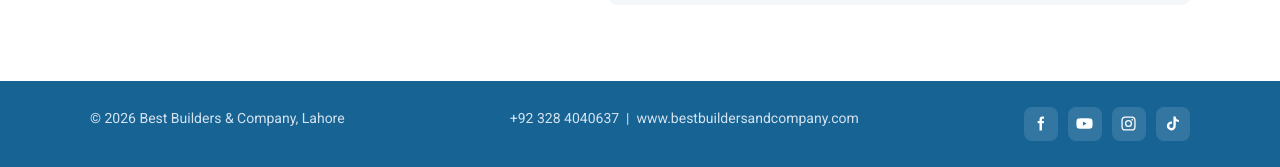
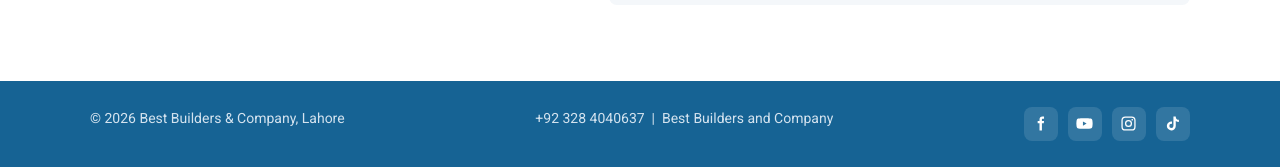
Before and after one commit to muahmmadwa7i/best-builders-website, a plain HTML site: page index.html in a window 1280 px wide. Shown: the part 4580-4747 px from the top of the page. Drawn offline with Linux system fonts and the light colour scheme.

Commit message:
Point footer link to live Vercel site
Co-Authored-By: Claude Opus 5.5 <noreply@anthropic.com>

```diff
--- a/index.html
+++ b/index.html
@@ -348,7 +348,7 @@
 <footer>
   <div class="wrap">
     <span>© <span id="yr"></span> Best Builders &amp; Company, Lahore</span>
-    <span><a href="tel:+923284040637">+92 328 4040637</a> &nbsp;|&nbsp; <a href="https://www.bestbuildersandcompany.com">www.bestbuildersandcompany.com</a></span>
+    <span><a href="tel:+923284040637">+92 328 4040637</a> &nbsp;|&nbsp; <a href="https://best-builders-company.vercel.app/">Best Builders and Company</a></span>
     <span class="social">
       <a href="https://www.facebook.com/share/1KCBsm9sWc/" target="_blank" rel="noopener" aria-label="Best Builders on Facebook"><svg viewBox="0 0 24 24"><path d="M14 8.5V6.6c0-.8.2-1.3 1.4-1.3H17V2.2c-.3 0-1.2-.1-2.4-.1-2.4 0-4 1.5-4 4.1v2.3H8v3.3h2.6V22H14V11.8h2.6l.4-3.3z"/></svg></a>
       <a href="https://youtube.com/@bestbuilderspropertyline" target="_blank" rel="noopener" aria-label="Best Builders on YouTube"><svg viewBox="0 0 24 24"><path d="M23 7.2a3 3 0 0 0-2.1-2.1C19 4.6 12 4.6 12 4.6s-7 0-8.9.5A3 3 0 0 0 1 7.2 31 31 0 0 0 .5 12a31 31 0 0 0 .5 4.8 3 3 0 0 0 2.1 2.1c1.9.5 8.9.5 8.9.5s7 0 8.9-.5a3 3 0 0 0 2.1-2.1 31 31 0 0 0 .5-4.8 31 31 0 0 0-.5-4.8zM9.8 15V9l5.2 3z"/></svg></a>
```
